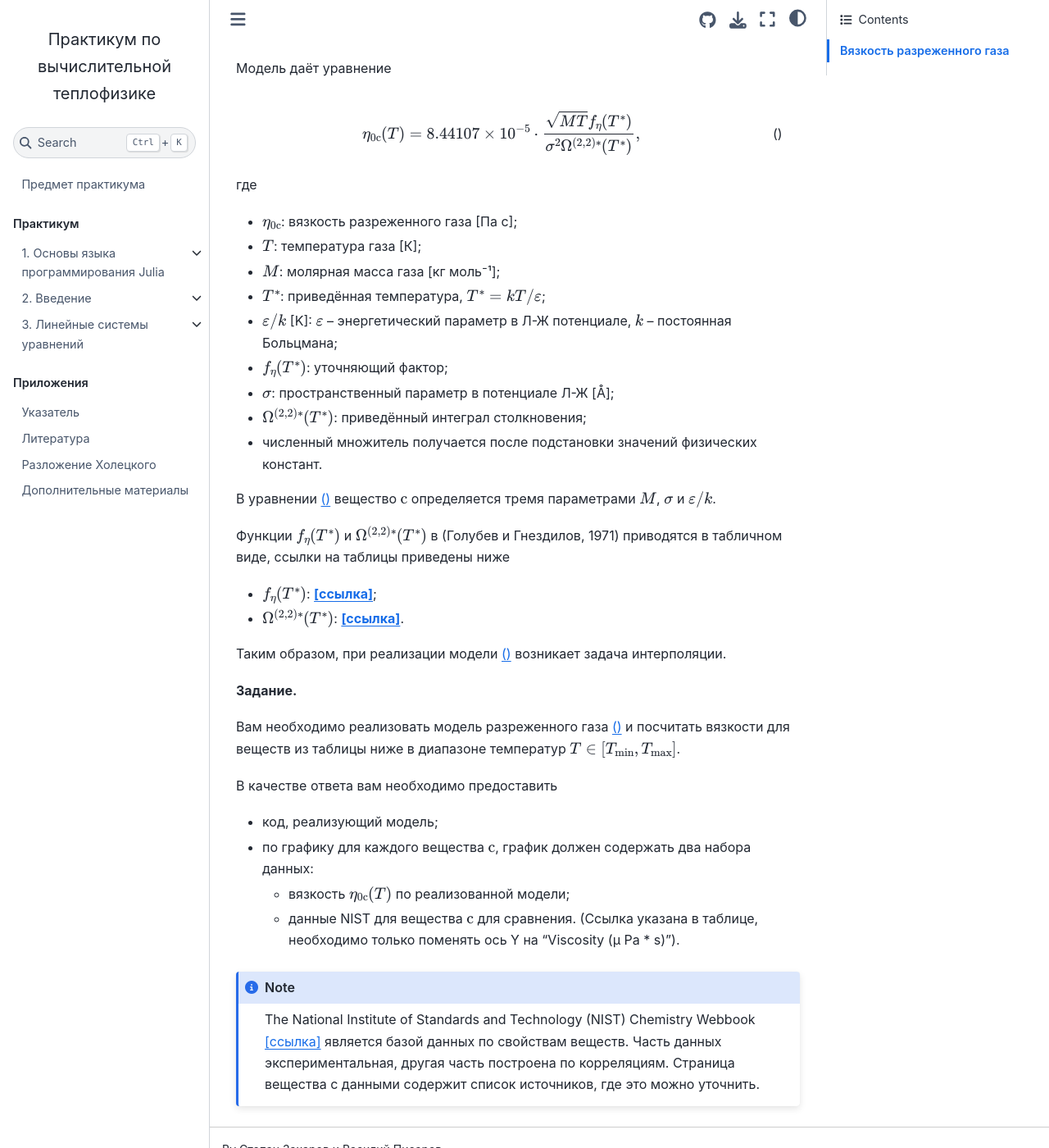
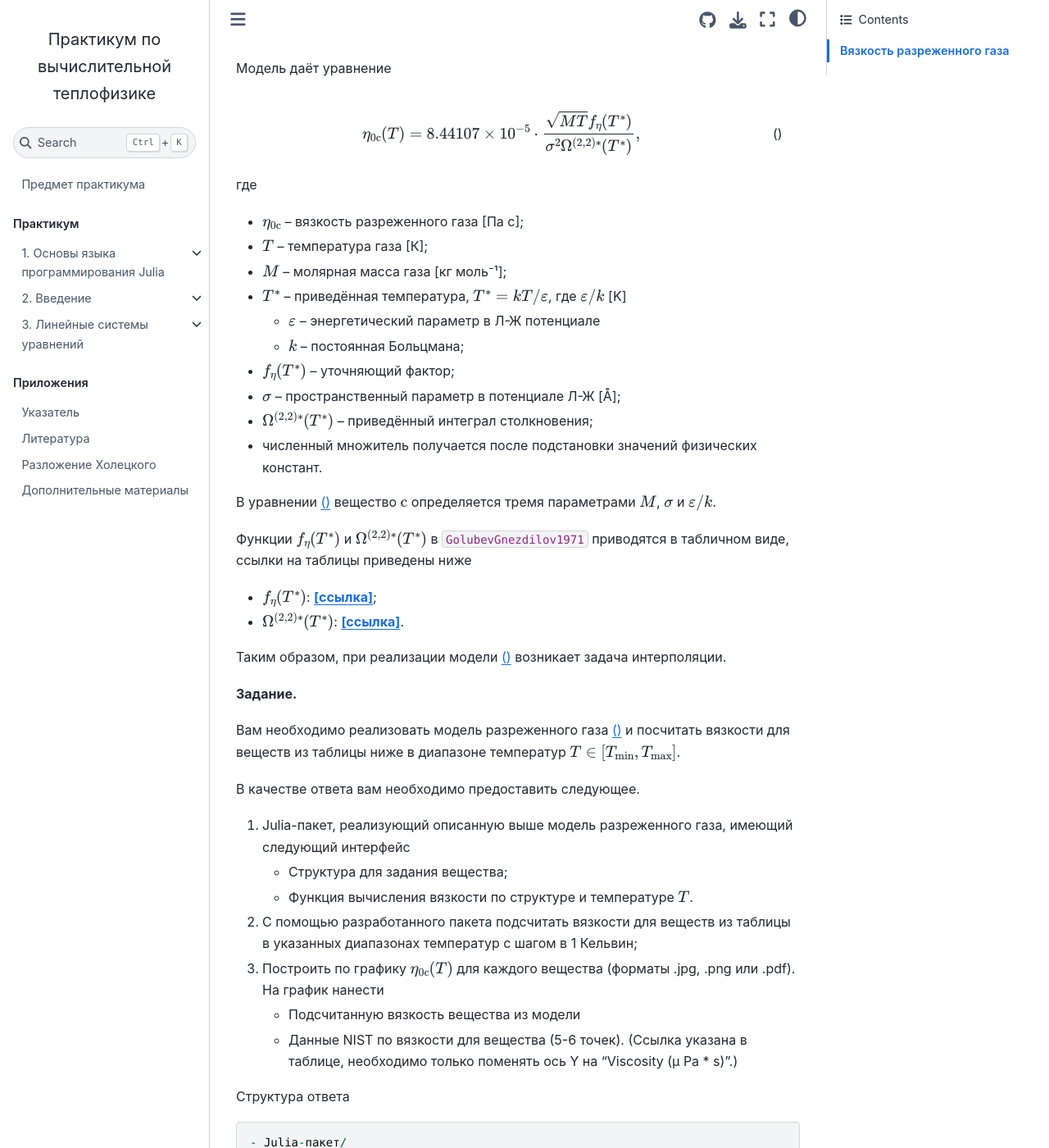
Before and after one commit to stepanzh/computational_thermodynamics, a Jupyter Book: the page built from book/interpolation/ex.md, in a window 1280 px wide and 1400 px high, scrolled down 795 px. Shown: the whole window at 82% size. Built offline with Jupyter Book 1.0.4 settings and Sphinx 7.4.7 and the Sphinx Book theme 1.1.4, drawn with Linux system fonts in a browser that asks for light colours; cross-references to code outside the pages are shown as plain code; some of the changed text lies outside the part shown.

Commit message:
Обновлено задание по подсчёту вязкости

````diff
--- a/book/interpolation/ex.md
+++ b/book/interpolation/ex.md
@@ -59,19 +59,20 @@ include("interpolation.jl")
 
 где
 
-- $\eta_{0\text{c}}$: вязкость разреженного газа [Па с];
-- $T$: температура газа [К];
-- $M$: молярная масса газа [кг моль⁻¹];
-- $T^*$: приведённая температура, $T^* = kT / \varepsilon$;
-- $\varepsilon/k$ [K]: $\varepsilon$ &ndash; энергетический параметр в Л-Ж потенциале, $k$ &ndash; постоянная Больцмана;
-- $f_\eta(T^*)$: уточняющий фактор;
-- $\sigma$: пространственный параметр в потенциале Л-Ж [Å];
-- $\Omega^{(2,2)*}(T^*)$: приведённый интеграл столкновения;
+- $\eta_{0\text{c}}$ -- вязкость разреженного газа [Па с];
+- $T$ -- температура газа [К];
+- $M$ -- молярная масса газа [кг моль⁻¹];
+- $T^*$ -- приведённая температура, $T^* = kT / \varepsilon$, где $\varepsilon/k$ [K]
+  + $\varepsilon$ -- энергетический параметр в Л-Ж потенциале
+  + $k$ -- постоянная Больцмана;
+- $f_\eta(T^*)$ -- уточняющий фактор;
+- $\sigma$ -- пространственный параметр в потенциале Л-Ж [Å];
+- $\Omega^{(2,2)*}(T^*)$ -- приведённый интеграл столкновения;
 - численный множитель получается после подстановки значений физических констант.
 
 В уравнении {eq}`dilute` вещество $\text{c}$ определяется тремя параметрами $M$, $\sigma$ и $\varepsilon/k$.
 
-Функции $f_\eta(T^*)$ и $\Omega^{(2,2)*}(T^*)$ в (Голубев и Гнездилов, 1971) приводятся в табличном виде, ссылки на таблицы приведены ниже
+Функции $f_\eta(T^*)$ и $\Omega^{(2,2)*}(T^*)$ в {cite}`GolubevGnezdilov1971` приводятся в табличном виде, ссылки на таблицы приведены ниже
 
 - $f_\eta(T^*)$: **{{ url_feta_table }}**;
 - $\Omega^{(2,2)*}(T^*)$: **{{ url_omega22_table }}**.
@@ -104,13 +105,45 @@ pretty_table(data;
 )
 ```
 
-В качестве ответа вам необходимо предоставить
+В качестве ответа вам необходимо предоставить следующее.
 
-- код, реализующий модель;
-- по графику для каждого вещества $\text{c}$, график должен содержать два набора данных:
-    - вязкость $\eta_{0\text{c}}(T)$ по реализованной модели;
-    - данные NIST для вещества $\text{c}$ для сравнения. (Ссылка указана в таблице, необходимо только поменять ось Y на "Viscosity (μ Pa \* s)").
+1. Julia-пакет, реализующий описанную выше модель разреженного газа, имеющий следующий интерфейс
+    - Структура для задания вещества;
+    - Функция вычисления вязкости по структуре и температуре $T$.
+2. С помощью разработанного пакета подсчитать вязкости для веществ из таблицы в указанных диапазонах температур с шагом в 1 Кельвин;
+3. Построить по графику $\eta_{0\text{c}}(T)$ для каждого вещества (форматы .jpg, .png или .pdf). На график нанести
+    - Подсчитанную вязкость вещества из модели
+    - Данные NIST по вязкости для вещества (5-6 точек). (Ссылка указана в таблице, необходимо только поменять ось Y на "Viscosity (μ Pa \* s)".)
+
+Структура ответа
+
+```
+- Julia-пакет/
+- Output data/
+  - co2.tsv
+  - co2.nist.tsv
+  - ...
+- Output plots/
+  - co2.{jpg|png|pdf}
+  - ...
+- Скрипты, по которым подсчитаны данные (и построены графики)
+- ...
+```
 
 ```{note}
 The National Institute of Standards and Technology (NIST) Сhemistry Webbook [[ссылка]](https://webbook.nist.gov/chemistry/) является базой данных по свойствам веществ. Часть данных экспериментальная, другая часть построена по корреляциям. Страница вещества с данными содержит список источников, где это можно уточнить.
 ```
+
+```{admonition} Подсказки
+:class: dropdown
+
+Сгенерировать пакет можно с помощью команды `pkg> generate <package_name>`. Основной модуль будет лежать в директории `<package_name>/src/<package_name>.jl`.
+
+Для работы с табличными данными есть встроенная библиотека `DelimitedFiles`.
+
+Для генерации сеток см. `range`.
+
+Для броадкаста по собственной структуре данных см. {ref}`broadcasting`.
+
+Для построения графиков можно. (1) Записать в файл данные и построить график какой-нибудь программой (табличный процессор или, например, gnuplot). (2) Воспользоваться [Plots.jl](https://docs.juliaplots.org/stable/).
+```
````
